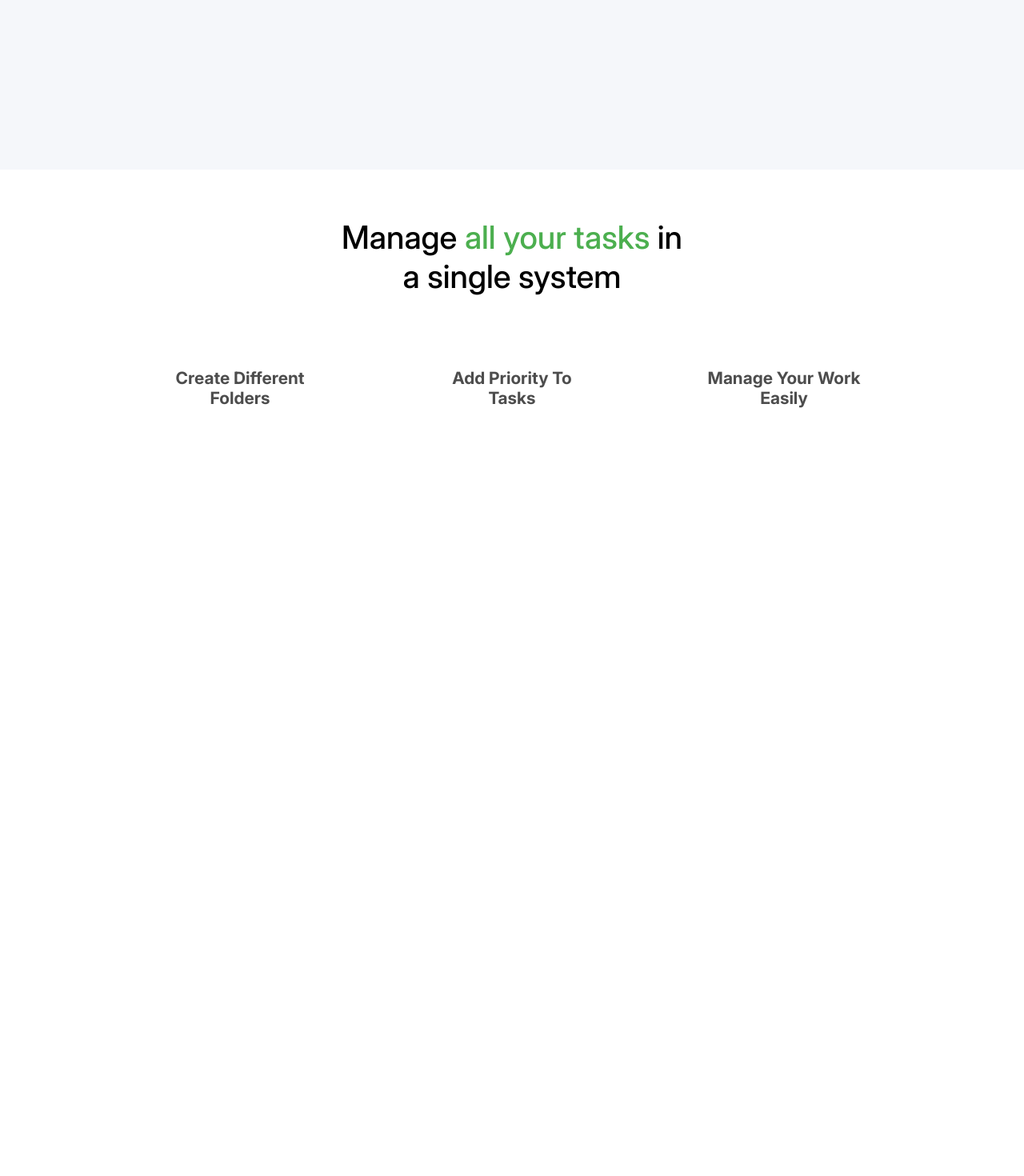
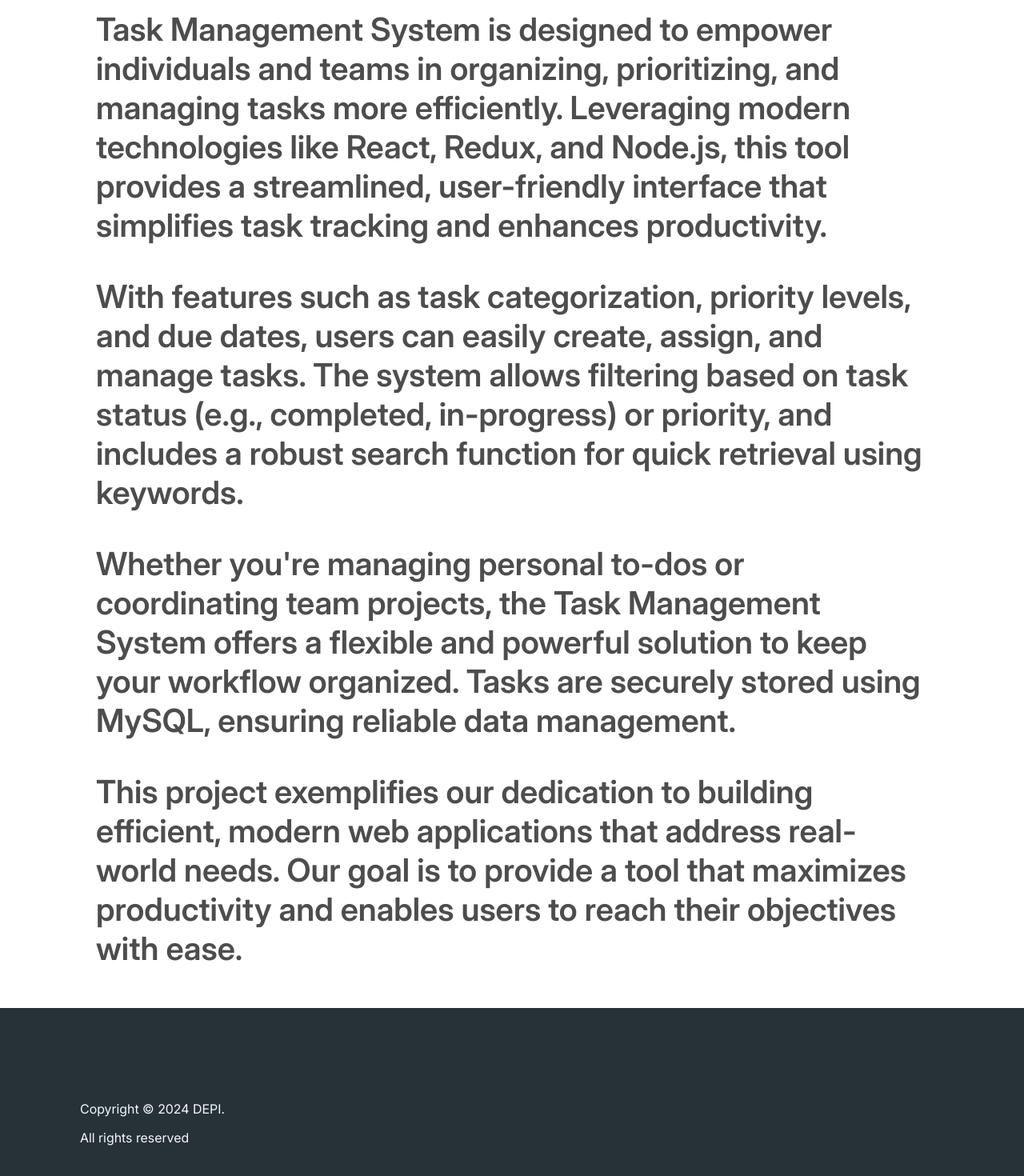
Before and after one commit to Karim-Hosam/fullstack-task-manager, a React (Vite) app in the folder Task-Management-System/: page /about in a window 1280 px wide. Shown: the part 658-2128 px from the top of the page at 80% size. Before the commit the page ends 1198 px from the top, so only its background shows below. Built offline with nearby package versions, Linux system fonts and the light colour scheme.

Commit message:
Added routing

```diff
--- a/Task-Management-System/package.json
+++ b/Task-Management-System/package.json
@@ -10,10 +10,13 @@
     "preview": "vite preview"
   },
   "dependencies": {
+    "axios": "^1.7.7",
     "bootstrap": "^5.3.3",
     "react": "^18.3.1",
     "react-dom": "^18.3.1",
-    "react-icons": "^5.3.0"
+    "react-icons": "^5.3.0",
+    "react-router-dom": "^6.26.2",
+    "task-management-system": "file:"
   },
   "devDependencies": {
     "@eslint/js": "^9.9.0",
--- a/Task-Management-System/src/App.jsx
+++ b/Task-Management-System/src/App.jsx
@@ -3,11 +3,15 @@ import AboutUs from './components/About Us/AboutUs';
 import Footer from './components/Footer/Footer';
 import NavBar from './components/NavBar/NavBar';
 import Landing from './components/Landing/Landing';
+import Profile from './components/profile/profile';
+import { Outlet } from 'react-router-dom'
 
 function App() {
   return (
     <>
-      <Landing></Landing>
+      <NavBar />
+      <Outlet />
+      <Footer/>
     </>
   )
 }
--- a/Task-Management-System/src/components/Landing/Landing.jsx
+++ b/Task-Management-System/src/components/Landing/Landing.jsx
@@ -8,7 +8,6 @@ export default function Landing(){
 
     return(
         <>
-            <NavBar></NavBar> {/*To be removed when the routing is added*/}
             <FirstSection></FirstSection>
             <SecondSection></SecondSection>
         </>
--- a/Task-Management-System/src/components/NavBar/NavBar.jsx
+++ b/Task-Management-System/src/components/NavBar/NavBar.jsx
@@ -1,5 +1,6 @@
 import NavBarCSS from './NavBar.module.css'
 import RegisterBtn from './RegisterBtn';
+import { Link } from 'react-router-dom';
 
 export default function NavBar(){
     const IS_SIGNED_IN = false; //TO BE CHANGED
@@ -21,7 +22,7 @@ export default function NavBar(){
     }
     else{
         navBarBtns = <div className={NavBarCSS.SignedOutBtns}>
-                            <a href="">About Us</a>
+                            <Link to = "/about">About Us</Link>
                             <RegisterBtn></RegisterBtn>
                             <button href="" className={NavBarCSS.Login}>Login</button>
                         </div>;
--- a/Task-Management-System/src/main.jsx
+++ b/Task-Management-System/src/main.jsx
@@ -2,9 +2,20 @@ import { StrictMode } from 'react'
 import { createRoot } from 'react-dom/client'
 import App from './App.jsx'
 import './index.css'
+import { createBrowserRouter, RouterProvider } from 'react-router-dom'
+import AboutUs from './components/About Us/AboutUs'
+import Landing from './components/Landing/Landing'
+
+const router = createBrowserRouter([
+  { path: '/', element: <App />, children: [
+    {index: true, element: <Landing />},
+    {path: 'about', element: <AboutUs />},
+  ]},
+  { path: '*', element: <Error /> }
+]);
 
 createRoot(document.getElementById('root')).render(
   <StrictMode>
-    <App />
+    <RouterProvider router = {router} />
   </StrictMode>,
 )
```
Also changed, not shown: 1 other file (tests, documents, lock files or other folders).
